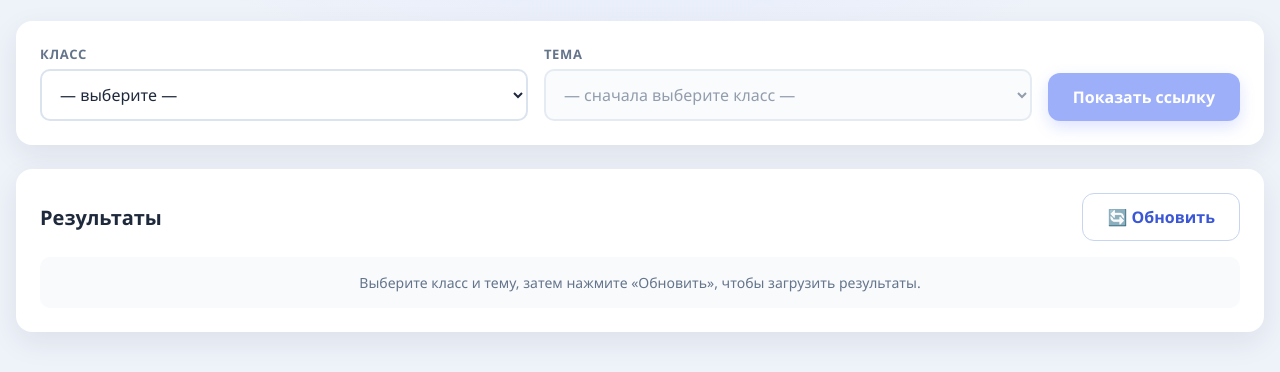
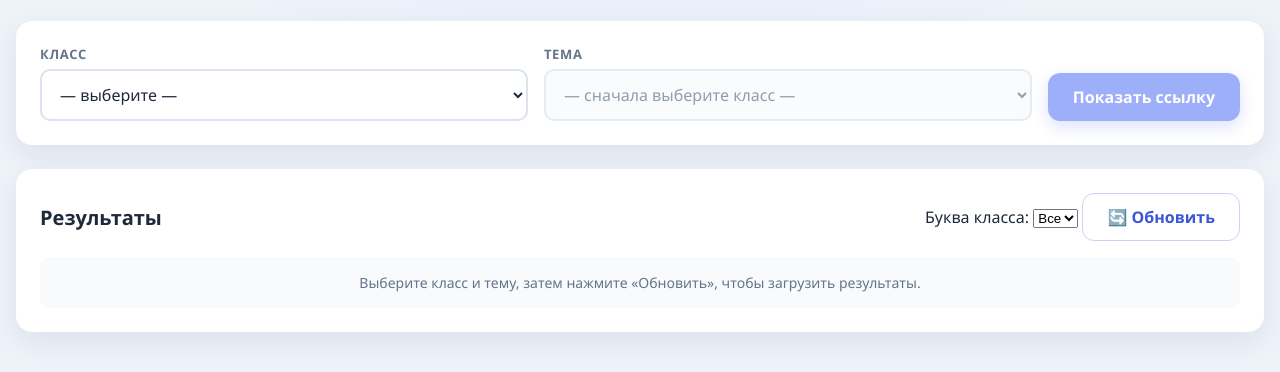
Before and after one commit to epantd/sm_kr_789, a plain HTML site: page index.html in a window 1280 px wide. Shown: the part 98-470 px from the top of the page. Drawn offline with Linux system fonts and the light colour scheme.

Commit message:
Update index.html

```diff
--- a/index.html
+++ b/index.html
@@ -59,9 +59,22 @@
     <section class="card results-card">
       <div class="results-header">
         <h2>Результаты</h2>
-        <button type="button" class="btn btn-outline" id="refreshBtn">
-          🔄 Обновить
-        </button>
+        <div class="results-controls">
+          <label class="field-inline">
+            <span>Буква класса:</span>
+            <select id="letterFilter">
+              <option value="">Все</option>
+              <option value="A">A</option>
+              <option value="B">B</option>
+              <option value="C">C</option>
+              <option value="D">D</option>
+              <option value="E">E</option>
+            </select>
+          </label>
+          <button type="button" class="btn btn-outline" id="refreshBtn">
+            🔄 Обновить
+          </button>
+        </div>
       </div>
 
       <div class="results-status" id="resultsStatus">
```
